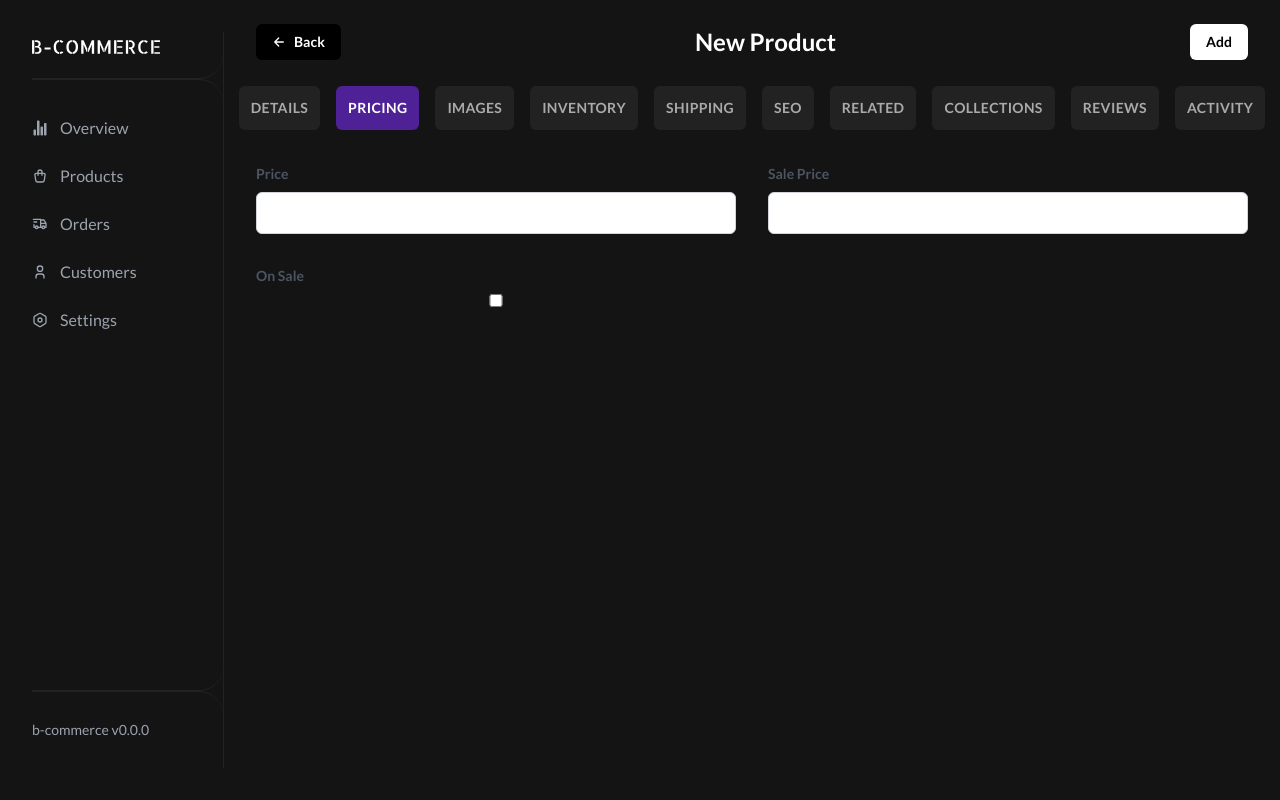
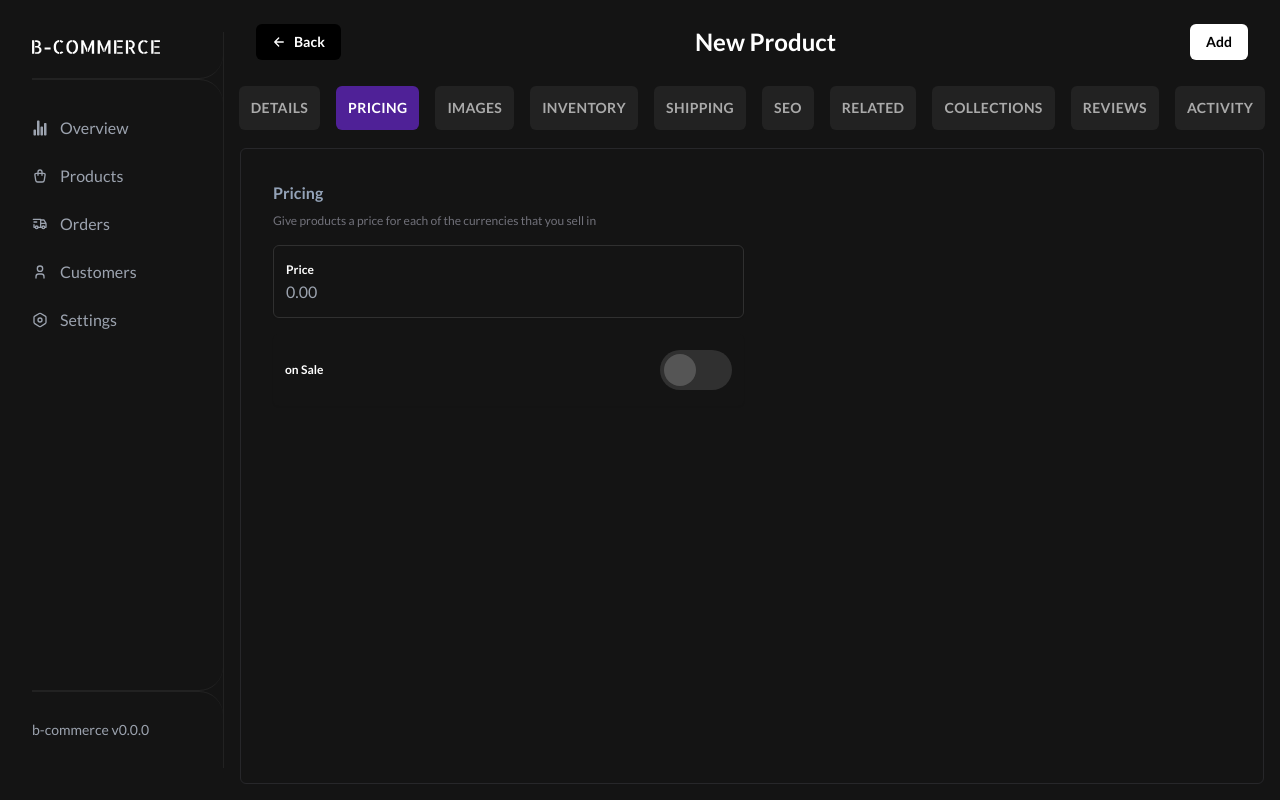
Before and after one commit to MohamedBechirMejri/b-commerce, a Next.js app: page /admin/products/new in a window 1280 px wide. Both pictures are taken after a click on the element "PRICING". Built offline with nearby package versions, Linux system fonts and the light colour scheme.

Commit message:
add priceing page

```diff
--- a/app/admin/products/(product)/Pricing.tsx
+++ b/app/admin/products/(product)/Pricing.tsx
@@ -1,30 +1,55 @@
-export default function Pricing() {
-  // Define an array of objects with the properties for each input field
-  const fields = [
-    { id: "price", label: "Price", type: "number", min: 0 },
-    { id: "salePrice", label: "Sale Price", type: "number", min: 0 },
-    { id: "onSale", label: "On Sale", type: "checkbox" },
-  ];
+import type { Product } from "~/types/Product";
 
-  // Use map to iterate over the array and render each input field
+import { Input, Toggle } from "../../(ui)/index";
+
+export default function Pricing({
+  product,
+  setProduct,
+}: {
+  product: Product;
+  setProduct: React.Dispatch<React.SetStateAction<Product>>;
+}) {
   return (
-    <div className="grid grid-cols-2 auto-rows-min">
-      {fields.map(field => (
-        <div className="flex flex-col p-4" key={field.id}>
-          <label
-            className="text-sm font-semibold text-gray-600"
-            htmlFor={field.id}
-          >
-            {field.label}
-          </label>
-          <input
-            type={field.type}
-            className="px-4 py-2 mt-2 border border-gray-300 rounded-md"
-            id={field.id}
-            min={field.min}
+    <div className="flex flex-col w-full min-h-full gap-4 p-8 mx-auto border rounded-md border-zinc-800 max-w-7xl">
+      <h2 className="-mb-2 font-semibold text-slate-400">Pricing</h2>
+      <p className="max-w-sm text-xs leading-4 text-zinc-500">
+        Give products a price for each of the currencies that you sell in
+      </p>
+      <div className="grid grid-cols-2 gap-4">
+        <Input
+          type={"number"}
+          label={"Price"}
+          placeholder={"0.00"}
+          value={product.price}
+          onChange={(e: { target: { value: number } }) =>
+            setProduct({ ...product, price: e.target.value })
+          }
+          required
+        />
+        {product.onSale && (
+          <Input
+            type={"number"}
+            label={"Sale Price"}
+            placeholder={"0.00"}
+            value={product.salePrice}
+            onChange={(e: { target: { value: number } }) =>
+              setProduct({ ...product, salePrice: e.target.value })
+            }
+            required
+          />
+        )}
+      </div>
+      <div className="grid grid-cols-2 grid-rows-1 gap-4">
+        <div className="flex flex-col gap-6">
+          <Toggle
+            label={"on Sale"}
+            isToggled={product.onSale}
+            setIsToggled={(onSale: boolean) =>
+              setProduct({ ...product, onSale })
+            }
           />
         </div>
-      ))}
+      </div>
     </div>
   );
 }
--- a/types/Product.ts
+++ b/types/Product.ts
@@ -6,4 +6,7 @@ export type Product = {
   brand: string;
   tags: string;
   isPublished: boolean;
+  price: number;
+  onSale: boolean;
+  salePrice?: number;
 };
```
